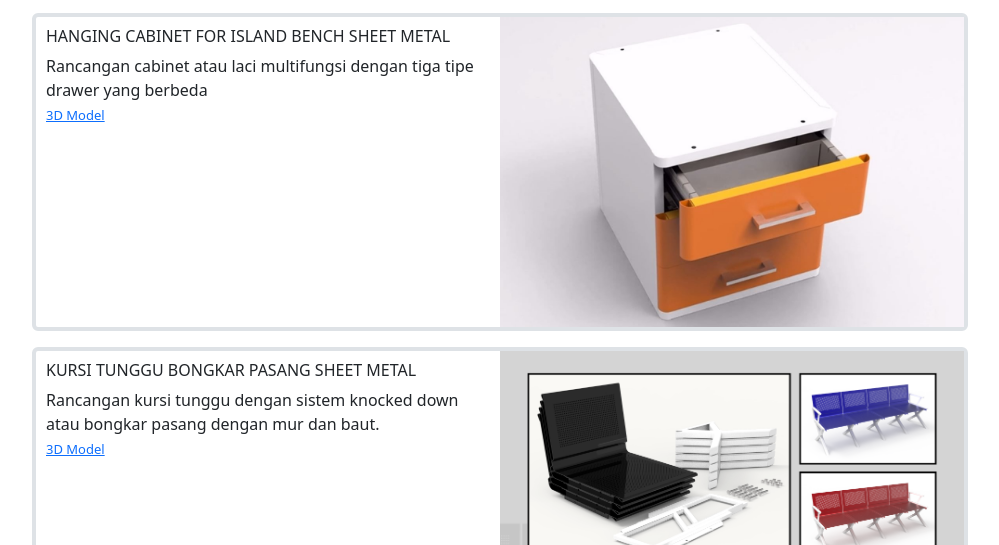
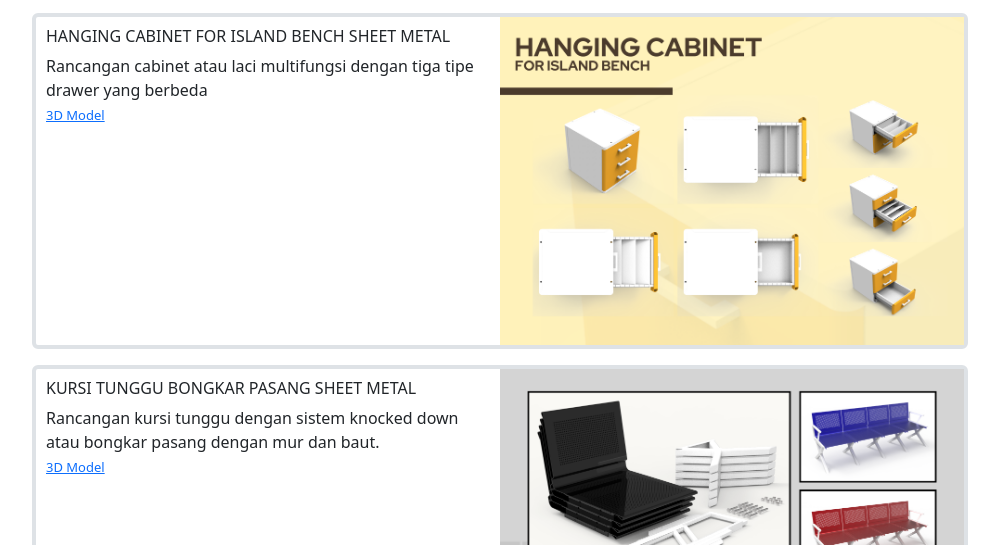
Before and after one commit to farhanpratama82/farhanpratama, a plain HTML site: page portfolio.html in a window 1280 px wide. Shown: the part 751-1296 px from the top of the page, without its empty margins (140-1139 px from the left). Drawn offline with nearby package versions, Linux system fonts and the light colour scheme.

Commit message:
Update portfolio.html

```diff
--- a/portfolio.html
+++ b/portfolio.html
@@ -85,7 +85,7 @@
                     style="font-size: 13px;">3D Model</a>
             </div>
             <div class="col">
-                <img src="assets/cab.jpg" class="img-fluid" alt="...">
+                <img src="assets/HCFIB.png" class="img-fluid" alt="...">
             </div>
         </div>
         <!-- CONTENT 3 END -->
```
